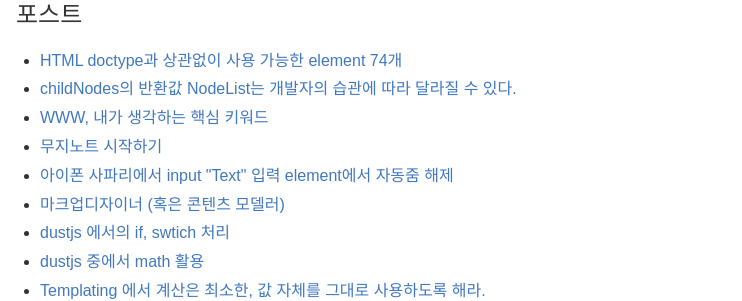
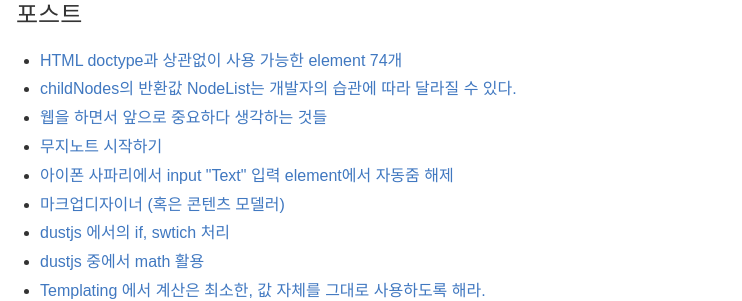
Before and after one commit to ionic2002/mujinote, a Jekyll site: the page built from index.html, in a window 1280 px wide. Shown: the part 179-480 px from the top of the page, without its empty margins (0-742 px from the left). Built offline with Jekyll 4.4.1, drawn with Linux system fonts in a browser that asks for light colours.

Commit message:
Update 2016-01-06-7.md

```diff
--- a/_posts/2016-01-06-7.md
+++ b/_posts/2016-01-06-7.md
@@ -1,12 +1,11 @@
 ---
 layout: post
-title: WWW, 내가 생각하는 핵심 키워드
+title: 웹을 하면서 앞으로 중요하다 생각하는 것들
 tags:
 - www
-- thing
 ---
 
-# WWW, 내가 생각하는 핵심 키워드
+# 웹을 하면서 앞으로 중요하다 생각하는 것들
 
 - Live Standard
 - Open Web Platform
```
Also changed, not shown: other parts of _posts/2016-01-06-7.md (+3 -1 lines).
